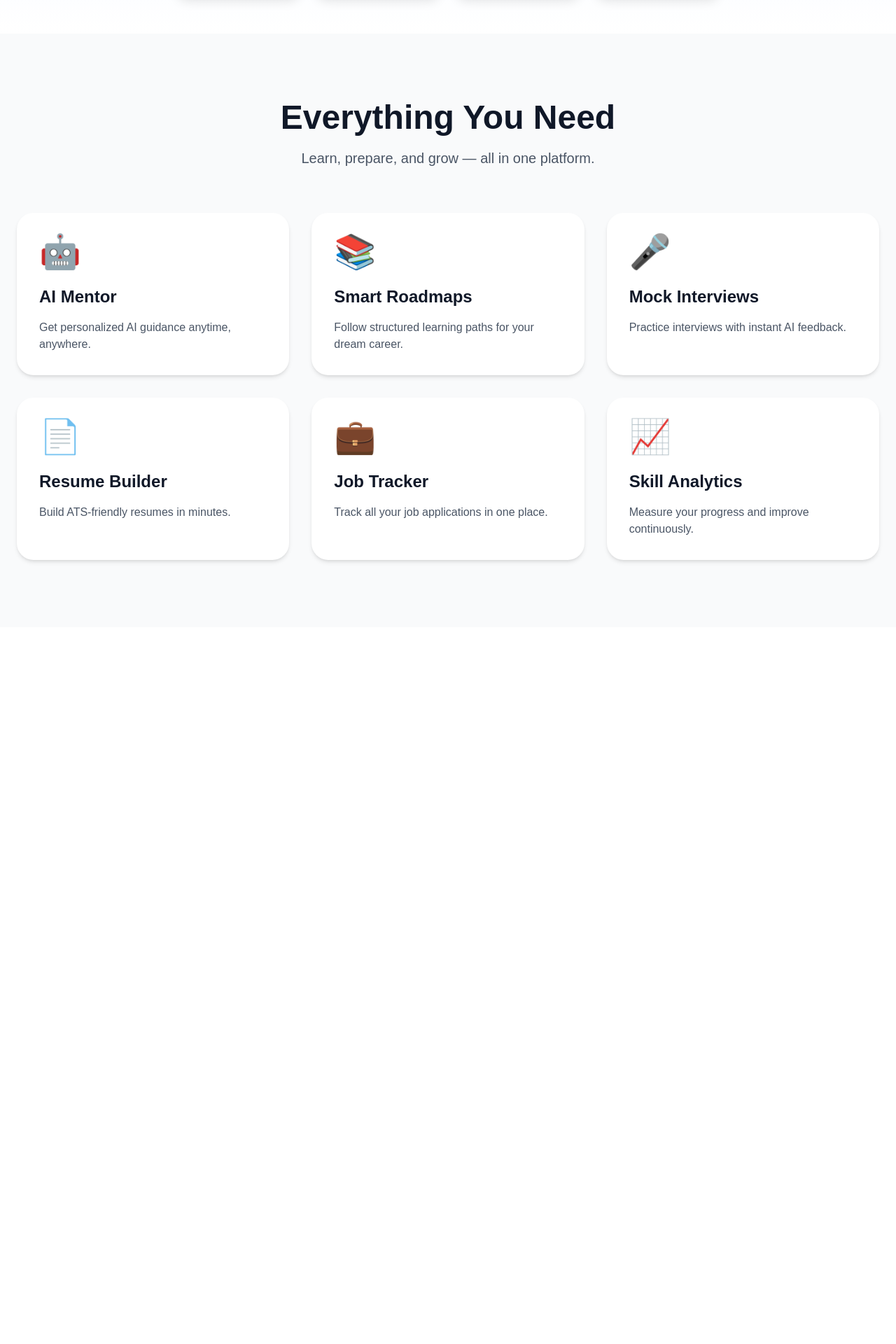
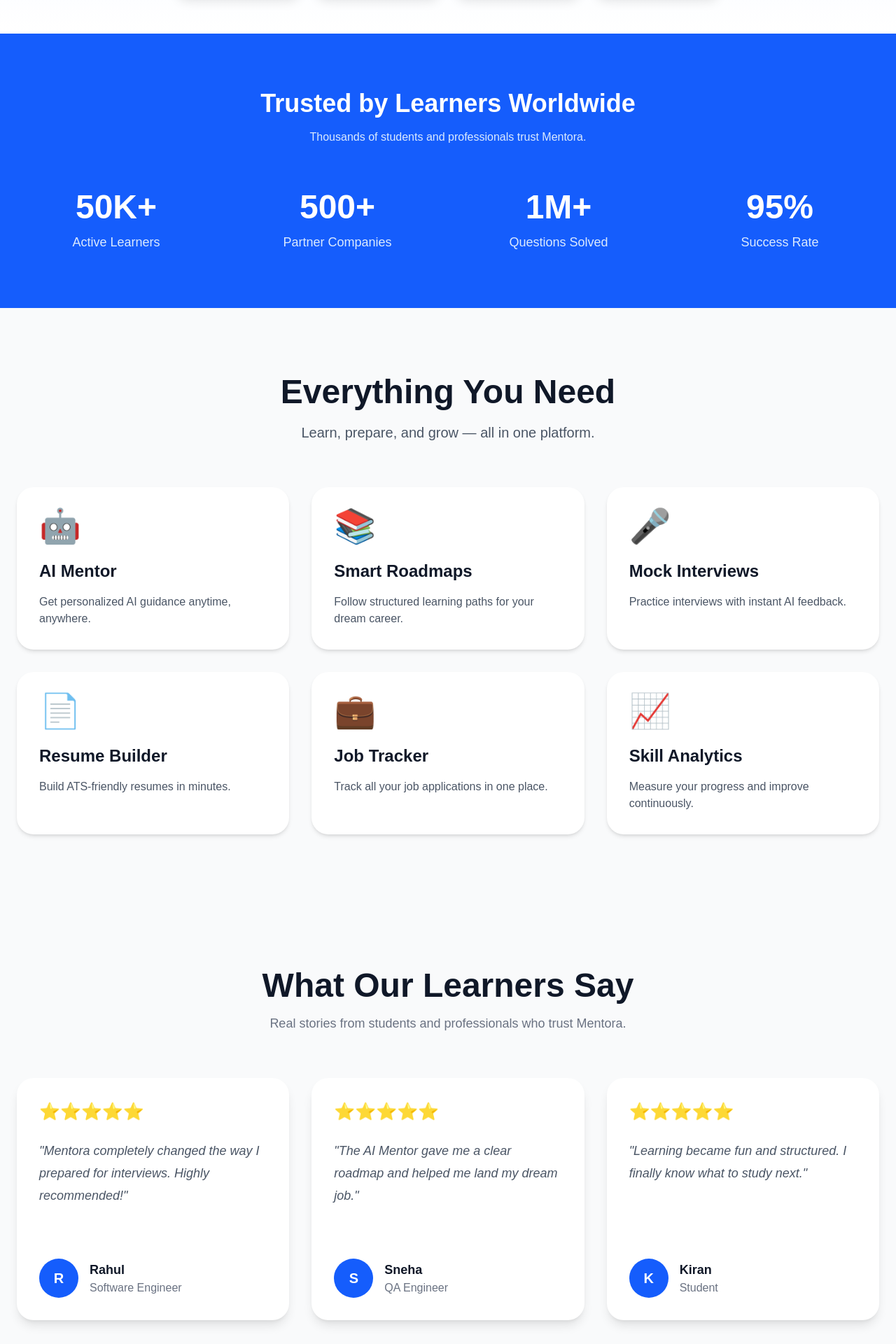
Before and after one commit to Balaji3366/Mentora, a Next.js app in the folder website/: page / in a window 1280 px wide. Shown: the part 720-2640 px from the top of the page at 70% size. Before the commit the page ends 1616 px from the top, so only its background shows below. Built offline with nearby package versions, Linux system fonts and the light colour scheme.

Commit message:
Added Stats and Testimonials sections

```diff
--- a/website/app/page.tsx
+++ b/website/app/page.tsx
@@ -1,13 +1,17 @@
 import Navbar from "../components/Navbar";
 import Hero from "../components/Hero";
 import Features from "../components/Features";
+import Stats from "../components/Stats";
+import Testimonials from "../components/Testimonials";
 
 export default function Home() {
   return (
     <>
       <Navbar />
       <Hero />
+      <Stats />
       <Features />
+      <Testimonials />
     </>
   );
 }
--- /dev/null
+++ b/website/components/Stats.tsx
@@ -0,0 +1,48 @@
+export default function Stats() {
+  const stats = [
+    {
+      value: "50K+",
+      label: "Active Learners",
+    },
+    {
+      value: "500+",
+      label: "Partner Companies",
+    },
+    {
+      value: "1M+",
+      label: "Questions Solved",
+    },
+    {
+      value: "95%",
+      label: "Success Rate",
+    },
+  ];
+
+  return (
+    <section className="bg-blue-600 py-20 text-white">
+      <div className="mx-auto max-w-7xl px-6">
+        <h2 className="text-center text-4xl font-bold">
+          Trusted by Learners Worldwide
+        </h2>
+
+        <p className="mt-4 text-center text-blue-100">
+          Thousands of students and professionals trust Mentora.
+        </p>
+
+        <div className="mt-16 grid gap-8 text-center md:grid-cols-4">
+          {stats.map((stat) => (
+            <div key={stat.label}>
+              <h3 className="text-5xl font-extrabold">
+                {stat.value}
+              </h3>
+
+              <p className="mt-3 text-lg text-blue-100">
+                {stat.label}
+              </p>
+            </div>
+          ))}
+        </div>
+      </div>
+    </section>
+  );
+}
--- /dev/null
+++ b/website/components/Testimonials.tsx
@@ -0,0 +1,81 @@
+export default function Testimonials() {
+  const reviews = [
+    {
+      name: "Rahul",
+      role: "Software Engineer",
+      review:
+        "Mentora completely changed the way I prepared for interviews. Highly recommended!",
+    },
+    {
+      name: "Sneha",
+      role: "QA Engineer",
+      review:
+        "The AI Mentor gave me a clear roadmap and helped me land my dream job.",
+    },
+    {
+      name: "Kiran",
+      role: "Student",
+      review:
+        "Learning became fun and structured. I finally know what to study next.",
+    },
+  ];
+
+  return (
+    <section className="bg-gray-50 py-24">
+      <div className="mx-auto max-w-7xl px-6">
+
+        <h2 className="text-center text-5xl font-bold text-gray-900">
+          What Our Learners Say
+        </h2>
+
+        <p className="mt-4 text-center text-gray-500 text-lg">
+          Real stories from students and professionals who trust Mentora.
+        </p>
+
+        <div className="mt-16 grid gap-8 md:grid-cols-3">
+
+          {reviews.map((review) => (
+
+            <div
+              key={review.name}
+              className="flex h-full flex-col rounded-3xl bg-white p-8 shadow-lg transition duration-300 hover:-translate-y-2 hover:shadow-2xl"
+            >
+
+              <div className="text-2xl text-yellow-500">
+                ⭐⭐⭐⭐⭐
+              </div>
+
+              <p className="mt-6 min-h-[130px] text-lg leading-8 text-gray-600 italic">
+                "{review.review}"
+              </p>
+
+              <div className="mt-10 flex items-center">
+
+                <div className="flex h-14 w-14 items-center justify-center rounded-full bg-blue-600 text-xl font-bold text-white">
+                  {review.name.charAt(0)}
+                </div>
+
+                <div className="ml-4">
+
+                  <h3 className="text-lg font-bold text-gray-900">
+                    {review.name}
+                  </h3>
+
+                  <p className="text-gray-500">
+                    {review.role}
+                  </p>
+
+                </div>
+
+              </div>
+
+            </div>
+
+          ))}
+
+        </div>
+
+      </div>
+    </section>
+  );
+}
```
